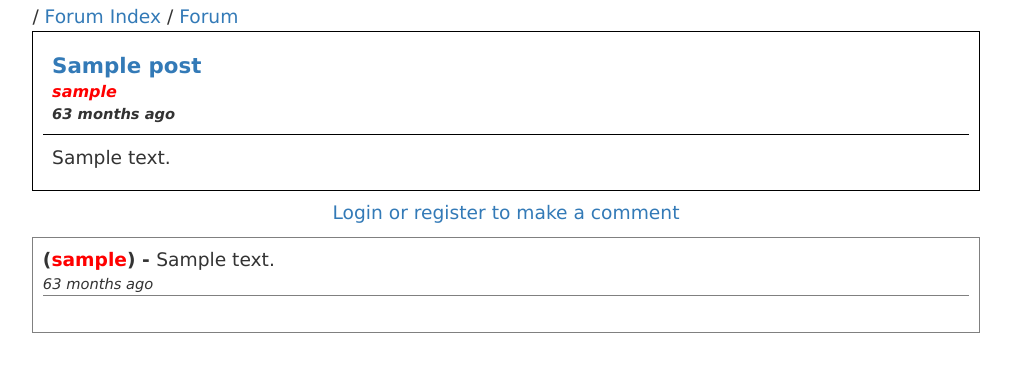
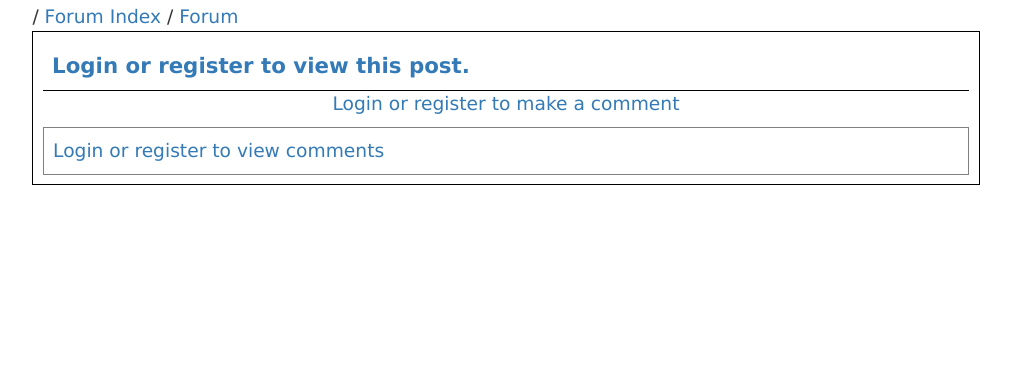
Before and after one commit to ZCW-Spring25/CircusCircus, a Flask app: page /viewpost?post=1 in a window 1280 px wide. Shown: the part 78-450 px from the top of the page, without its empty margins (134-1145 px from the left). Run offline with Flask 3, Linux system fonts and the light colour scheme; tables that the repository leaves empty hold one stand-in row (values such as "Sample post"); some libraries are stand-ins or nearby versions.

Commit message:
Every post is private now

```diff
--- a/forum/templates/viewpost.html
+++ b/forum/templates/viewpost.html
@@ -2,8 +2,10 @@
 {% block body %}
 {{ path|safe}}
 
+
 <div class="actualpost">
 	<div class="actualposttitle">
+{% if current_user.is_authenticated %}
 		<a href="/viewpost?post={{ post.id }}">{{post.title}}</a>
 		<div class="postposter" {% if post.user.admin %} style="color: red;" {% endif %}>
 			{{ post.user.username }}
@@ -17,7 +19,14 @@
 		{{post.content}}
 	</div>
 
+	{% else %}
+	<a href="/loginform">Login or register to view this post.</a>
+	{% endif %}
+
 </div>
+
+
+
 <div class="addcomment" id="addcomment">
 	<form action="/action_comment?post={{ post.id }}" method="POST">
 		<textarea class="inputbox varwidth" rows="6" name="content"></textarea><br>
@@ -35,10 +44,13 @@
 	<a href="/loginform">Login or register to make a comment</a>
 	{% endif %}
 </div>
+
+
+
 {%if comments%}
 <div class="comments">
+{% if current_user.is_authenticated %}
 {% for comment in comments %}
-
 	<div class="comment">
 		<div class="commentuser">
 			(<span  {% if comment.user.admin %} style="color: red;" {% endif %}>{{ comment.user.username }}</span>) -
@@ -52,9 +64,13 @@
 		</div>
 	</div>
 	<br>
+{% endfor %}
+{% else %}
+	<a href="/loginform">Login or register to view comments</a>
+	{% endif %}
+</div>
 
-{% endfor %}
-</div>
+
 {% endif %}
 <script type="text/javascript">
 function toggle(){
```
